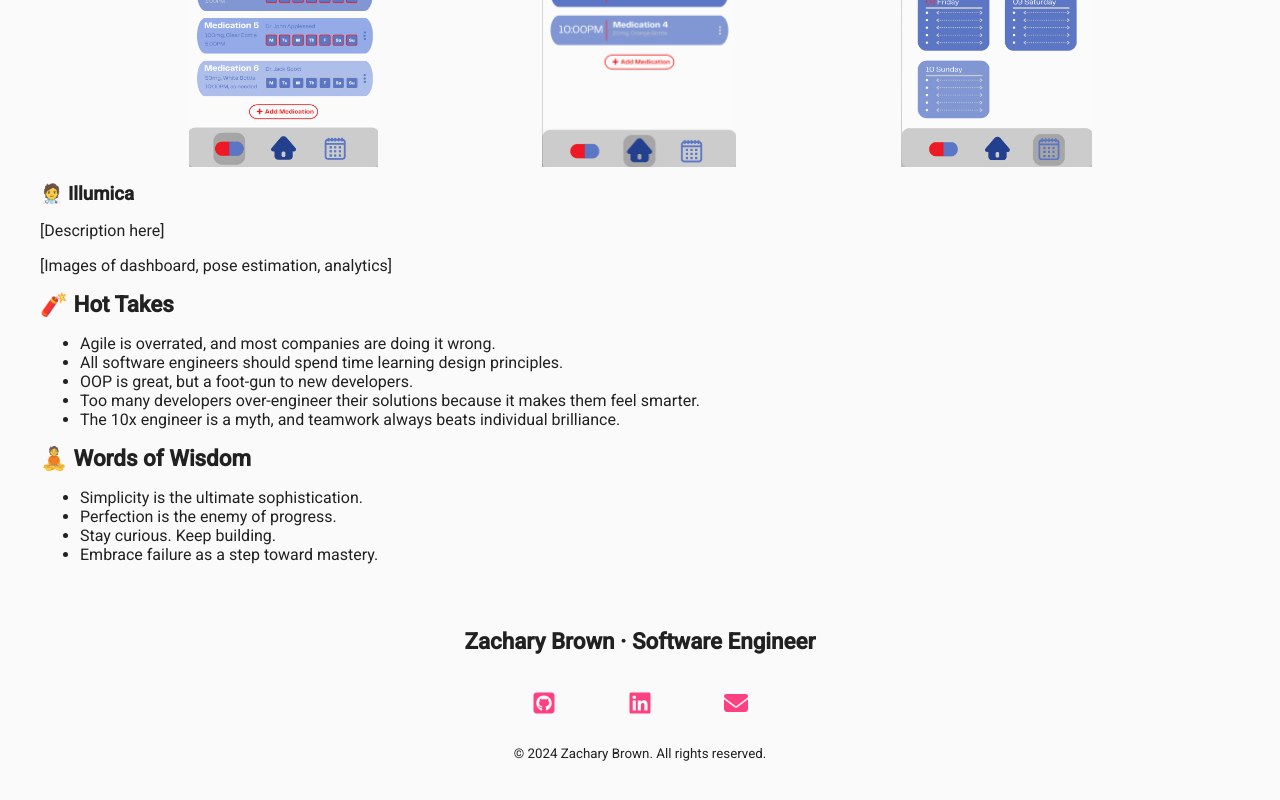
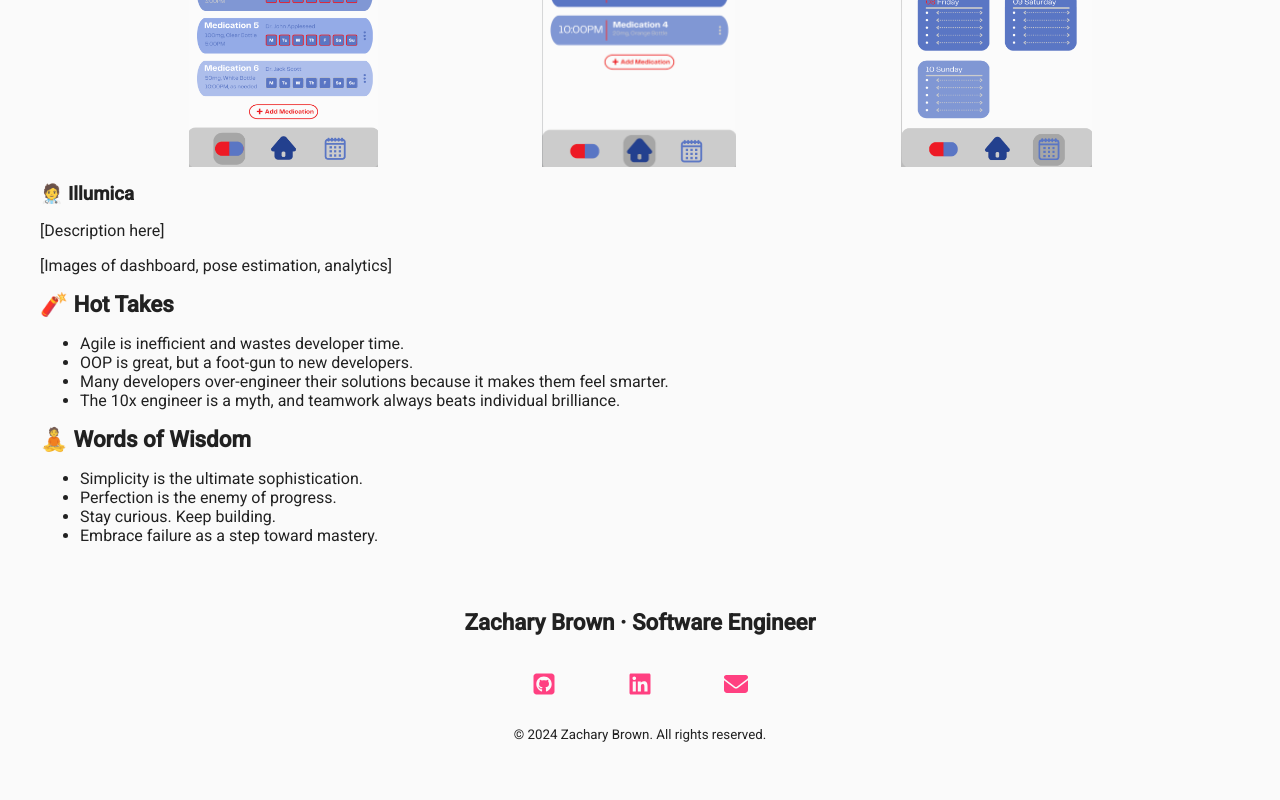
Before and after one commit to Revenant35/portfolio, an Angular app: page / in a window 1280 px wide. Shown: the part 2059-2859 px from the top of the page. Built offline with nearby package versions, Linux system fonts and the light colour scheme.

Commit message:
adding shit

```diff
--- a/src/app/app.component.html
+++ b/src/app/app.component.html
@@ -13,7 +13,7 @@
       weightlifting, playing video games, and going on hikes with my girlfriend.
     </p>
     <div class="image-wrapper">
-      <img class="profile-picture" src="profile_picture.jpg" alt="Picture of Zach"/>
+      <img class="profile-picture" src="profile_picture.jpg" alt="Zach Brown"/>
     </div>
     <div class="actions">
       <app-resume-download-button/>
@@ -70,7 +70,7 @@
       <h3>📹 Real-time Post Estimation Pipeline</h3>
       <p>[Description here]</p>
       <div class="video-wrapper">
-        <video autoplay muted loop>
+        <video autoplay muted loop preload="metadata">
           <source src="pose_estimation.mp4" type="video/mp4" />
           <source src="pose_estimation.webm" type="video/webm" />
         </video>
@@ -81,9 +81,9 @@
       <h3>💊 Medication Logging Application</h3>
       <p>[Description here]</p>
       <div class="taprx-image-wrapper">
-        <img src="TapRx_2.png" alt="Picture of TapRx Medication List"/>
-        <img src="TapRx_1.png" alt="Picture of TapRx Dashboard"/>
-        <img src="TapRx_3.png" alt="Picture of TapRx Schedule"/>
+        <img src="TapRx_2.png" alt="TapRx Medication List"/>
+        <img src="TapRx_1.png" alt="TapRx Dashboard"/>
+        <img src="TapRx_3.png" alt="TapRx Schedule"/>
       </div>
     </section>
 
@@ -97,10 +97,9 @@
   <section>
     <h2>🧨 Hot Takes</h2>
     <ul>
-      <li>Agile is overrated, and most companies are doing it wrong.</li>
-      <li>All software engineers should spend time learning design principles.</li>
+      <li>Agile is inefficient and wastes developer time.</li>
       <li>OOP is great, but a foot-gun to new developers.</li>
-      <li>Too many developers over-engineer their solutions because it makes them feel smarter.</li>
+      <li>Many developers over-engineer their solutions because it makes them feel smarter.</li>
       <li>The 10x engineer is a myth, and teamwork always beats individual brilliance.</li>
     </ul>
   </section>
```
